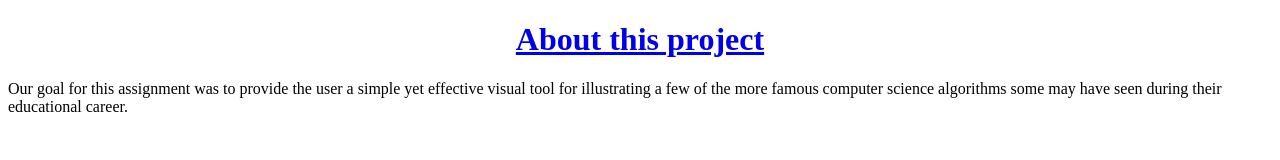
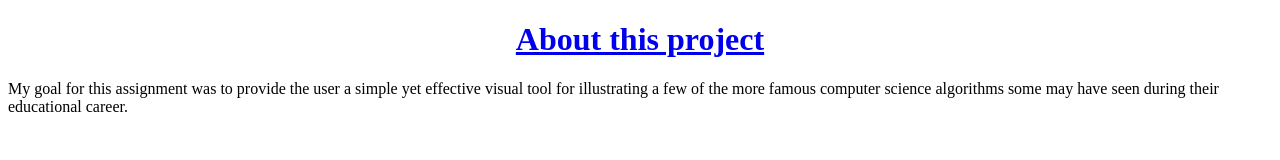
Before and after one commit to Nevllll/Graphing, a plain HTML site: page about.html in a window 1280 px wide. Drawn offline with Linux system fonts and the light colour scheme.

Commit message:
Update about.html

```diff
--- a/about.html
+++ b/about.html
@@ -12,7 +12,7 @@
 
 <div>
 
-<p> Our goal for this assignment was to provide the user a simple yet effective visual tool for illustrating a few of the more famous computer science algorithms some may have seen during their educational career.  </p>
+<p> My goal for this assignment was to provide the user a simple yet effective visual tool for illustrating a few of the more famous computer science algorithms some may have seen during their educational career.  </p>
 
 
 
```
